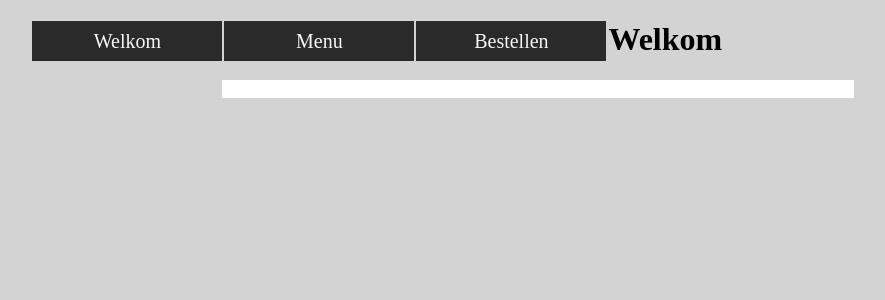
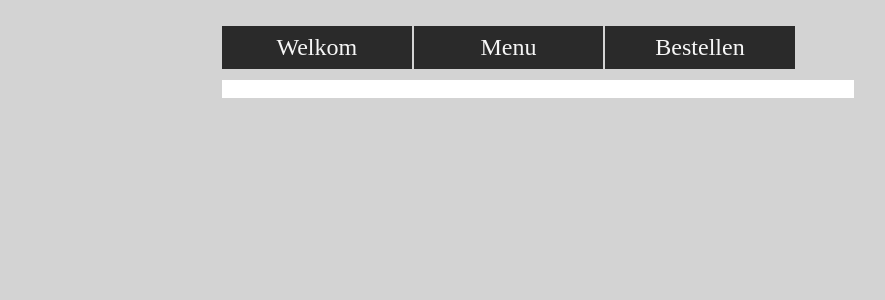
Before and after one commit to Nieyam/ALA-Sopranos, a PHP site: page / in a window 1280 px wide. Shown: the top 300 px of the page, without its empty margins (102-987 px from the left). Run offline with PHP 8.4, Linux system fonts and the light colour scheme.

Commit message:
nav bar verandering

```diff
--- a/index.php
+++ b/index.php
@@ -4,7 +4,7 @@
     <meta charset="UTF-8" />
     <meta name="viewport" content="width=device-width, initial-scale=1.0" />
     <meta http-equiv="X-UA-Compatible" content="ie=edge" />
-    <title>Document</title>
+    <title>Pizzeria Soprano's</title>
   </head>
 
   <nav> <!-- Hier begint de NAV bar -->
@@ -16,7 +16,7 @@
  </nav> <!-- Hier eindigt de NAV bar -->
 
   <body>
-    <h1> Welkom </h1>
+    <br><br><br>
       <div id="tekst">
         <br>
 
--- a/menupagina.php
+++ b/menupagina.php
@@ -5,7 +5,7 @@
     <meta name="viewport" content="width=device-width, initial-scale=1.0" />
     <meta http-equiv="X-UA-Compatible" content="ie=edge" />
     <link rel="stylesheet" href="style.css">
-    <title>Menu</title>
+    <title>Soprano's Menu</title>
   </head>
 
   <nav> <!-- Hier begint de NAV bar -->
@@ -17,9 +17,9 @@
  </nav> <!-- Hier eindigt de NAV bar -->
 
   <body>
-    <h1>Menu</h1>
+    <br><br><br>
       <div id="tekst">
-        <br>
+
 
       </div>
   </body>
--- a/style.css
+++ b/style.css
@@ -1,26 +1,26 @@
 body {
+    margin-top: 2%;
     background-color: lightgray;
 }
 
 /*CSS NAVbar */
 ul {
-    margin: 0px;
-    padding: 0px;
+    margin: 0;
+    padding: 0;
     list-style: none;
-    padding-left: 10%;
+    padding-left: 25%;
 }
 
 ul li {
     float: left;
-    width: 190px;
-    height: 40px;
+    width: 20%;
+    height: 40%;
     background-color: black;
     opacity: 0.8;
-    line-height: 40px;
+    line-height: 180%;
     text-align: center;
-    font-size: 20px;
+    font-size: 150%;
     margin-right: 2px;
-    background: black;
     transition: 2.5s;
 }
 
@@ -31,12 +31,12 @@ ul li a {
 }
 
 ul li a:hover {
-    background-color: black;
+    background: linear-gradient(0.25turn, #305322, #c4cac0, #df1f1f);
 }
 
 nav a:hover {
     text-transform: uppercase;
-    transition: 1.5s;
+    transition: 2.5s;
 }
 /*CSS NAVbar */
 
```
Also changed, not shown: bestelpagina.php (+20 -2 lines).
